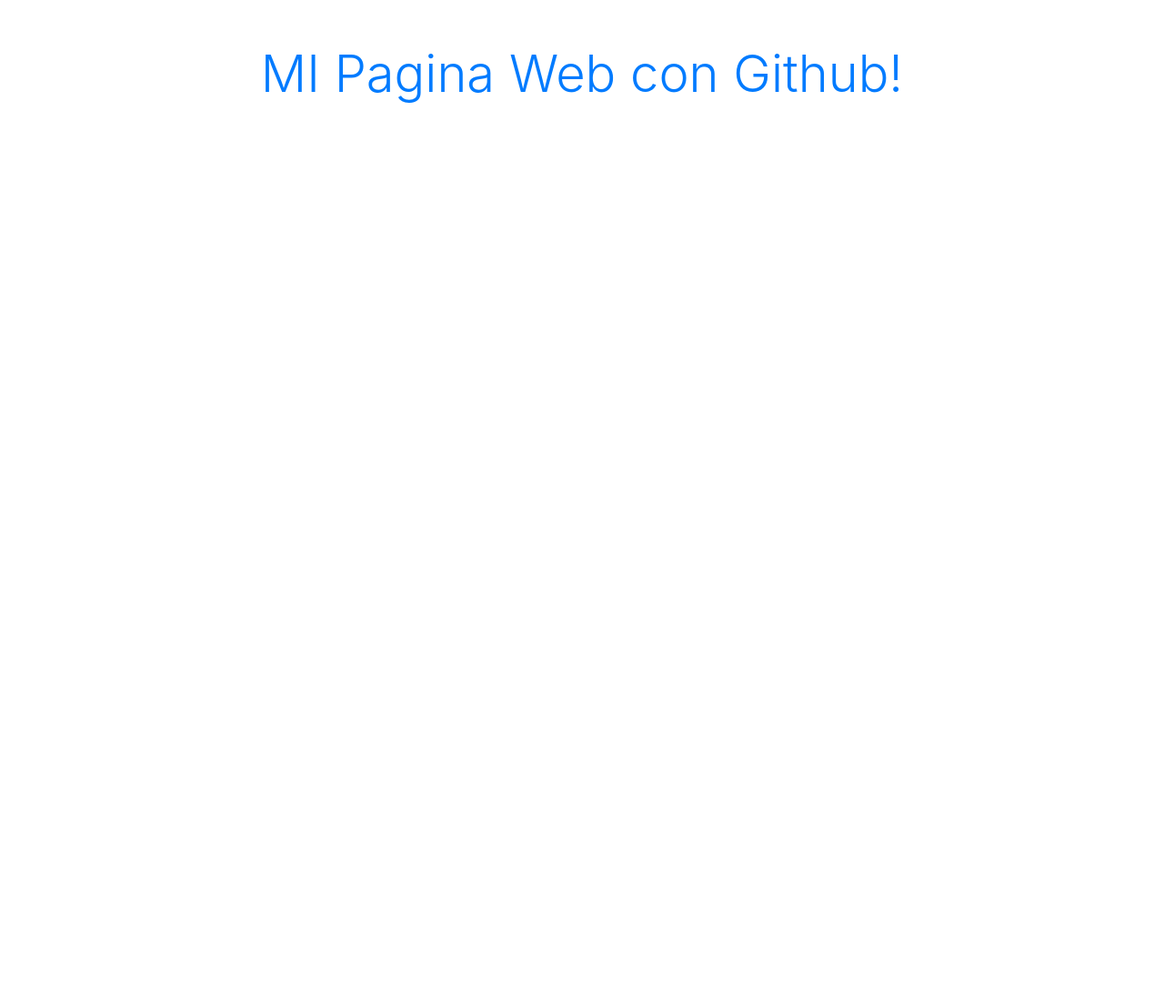
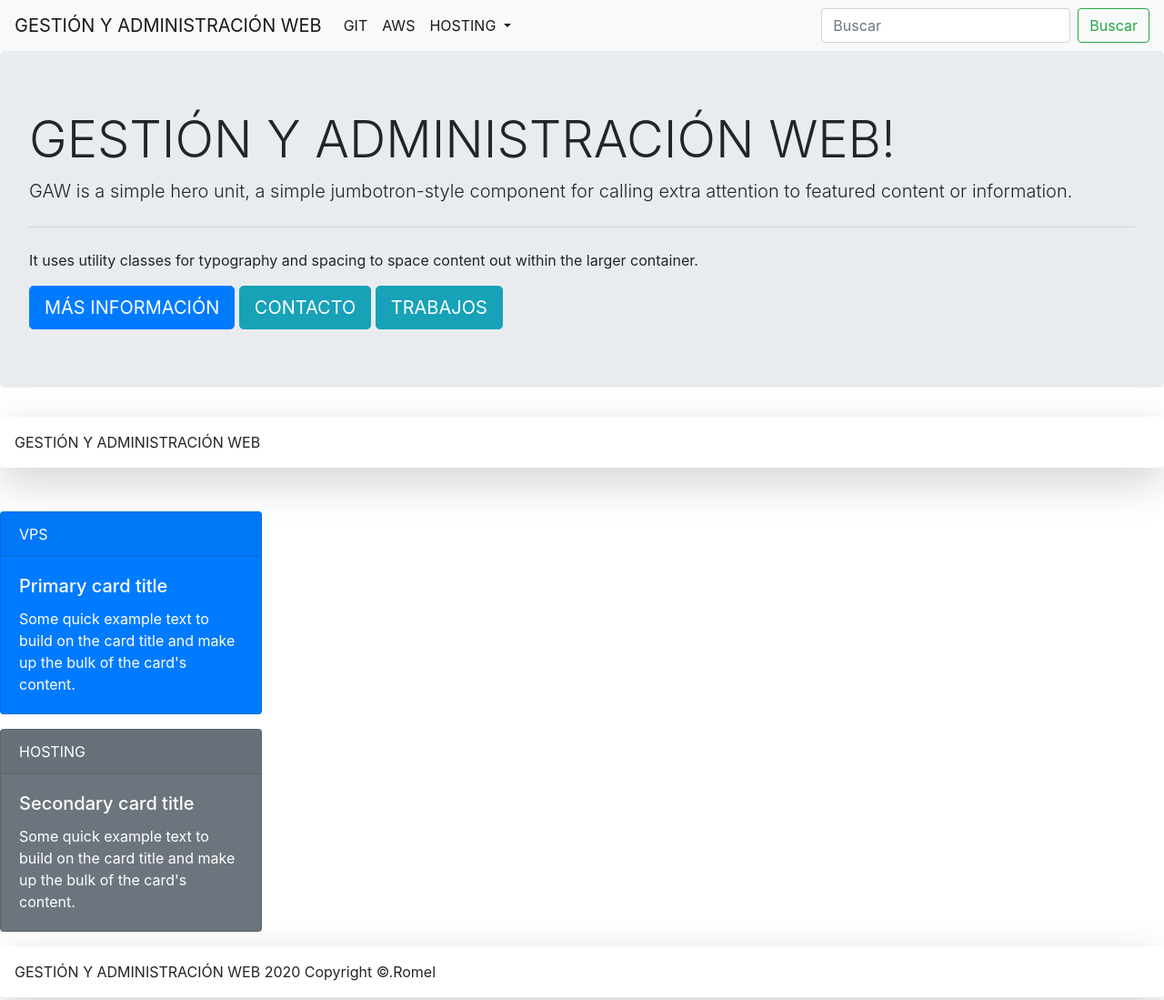
Before and after one commit to romelgo/romelgutierrez.github.io, a plain HTML site: page index.html in a window 1280 px wide. Shown: the top 1099 px of the page at 91% size. Before the commit the page ends 800 px from the top, so only its background shows below. Drawn offline with nearby package versions, Linux system fonts and the light colour scheme.

Commit message:
06/08/2020

```diff
--- a/index.html
+++ b/index.html
@@ -8,10 +8,68 @@
     <!-- Bootstrap CSS -->
     <link rel="stylesheet" href="https://stackpath.bootstrapcdn.com/bootstrap/4.5.1/css/bootstrap.min.css" integrity="sha384-VCmXjywReHh4PwowAiWNagnWcLhlEJLA5buUprzK8rxFgeH0kww/aWY76TfkUoSX" crossorigin="anonymous">
 
-    <title>mi pagina con github!</title>
+    <title>GESTIÓN y ADMINISTRACIÓN WEB</title>
   </head>
   <body>
-    <h1 class=" text-center mt-5 display-4 text-primary " > MI Pagina Web  con Github!</h1>
+    <nav class="navbar navbar-expand-lg navbar-light bg-light">
+        <a class="navbar-brand" href="#">GESTIÓN Y ADMINISTRACIÓN WEB</a>
+        <button class="navbar-toggler" type="button" data-toggle="collapse" data-target="#navbarSupportedContent" aria-controls="navbarSupportedContent" aria-expanded="false" aria-label="Toggle navigation">
+          <span class="navbar-toggler-icon"></span>
+        </button>
+
+        <div class="collapse navbar-collapse" id="navbarSupportedContent">
+          <ul class="navbar-nav mr-auto">
+            <li class="nav-item active">
+              <a class="nav-link" href="#">GIT <span class="sr-only">(current)</span></a>
+            </li>
+            <li class="nav-item active">
+              <a class="nav-link" href="#">AWS</a>
+            </li>
+            <li class="nav-item dropdown active">
+              <a class="nav-link dropdown-toggle" href="#" id="navbarDropdown" role="button" data-toggle="dropdown" aria-haspopup="true" aria-expanded="false">
+                HOSTING
+              </a>
+              <div class="dropdown-menu" aria-labelledby="navbarDropdown">
+                <a class="dropdown-item" href="#">FIREBASE</a>
+                <a class="dropdown-item" href="#">INFINITIFREE</a>
+                <div class="dropdown-divider"></div>
+                <a class="dropdown-item" href="#">OTROS</a>
+              </div>
+            </li>
+
+          </ul>
+          <form class="form-inline my-2 my-lg-0">
+            <input class="form-control mr-sm-2" type="search" placeholder="Buscar" aria-label="Search">
+            <button class="btn btn-outline-success my-2 my-sm-0" type="submit">Buscar</button>
+          </form>
+        </div>
+      </nav>
+
+      <div class="jumbotron">
+        <h1 class="display-4">GESTIÓN Y ADMINISTRACIÓN WEB!</h1>
+        <p class="lead">GAW is a simple hero unit, a simple jumbotron-style component for calling extra attention to featured content or information.</p>
+        <hr class="my-4">
+        <p>It uses utility classes for typography and spacing to space content out within the larger container.</p>
+        <a class="btn btn-primary btn-lg" href="#" role="button">MÁS INFORMACIÓN</a>
+        <a class="btn btn-info btn-lg" href="#" role="button">CONTACTO</a>
+        <a class="btn btn-info btn-lg" href="#" role="button">TRABAJOS</a>
+      </div>
+      <div class="shadow-lg p-3 mb-5 bg-white rounded">GESTIÓN Y ADMINISTRACIÓN WEB</div>
+      <div class="card text-white bg-primary mb-3" style="max-width: 18rem;">
+        <div class="card-header">VPS</div>
+        <div class="card-body">
+          <h5 class="card-title">Primary card title</h5>
+          <p class="card-text">Some quick example text to build on the card title and make up the bulk of the card's content.</p>
+        </div>
+      </div>
+      <div class="card text-white bg-secondary mb-3" style="max-width: 18rem;">
+        <div class="card-header">HOSTING</div>
+        <div class="card-body">
+          <h5 class="card-title">Secondary card title</h5>
+          <p class="card-text">Some quick example text to build on the card title and make up the bulk of the card's content.</p>
+        </div>
+      </div>
+      <div class="shadow-lg p-3 mb-5 bg-white rounded">GESTIÓN Y ADMINISTRACIÓN WEB  2020 Copyright ©.Romel</div>
 
     <!-- Optional JavaScript -->
     <!-- jQuery first, then Popper.js, then Bootstrap JS -->
```
